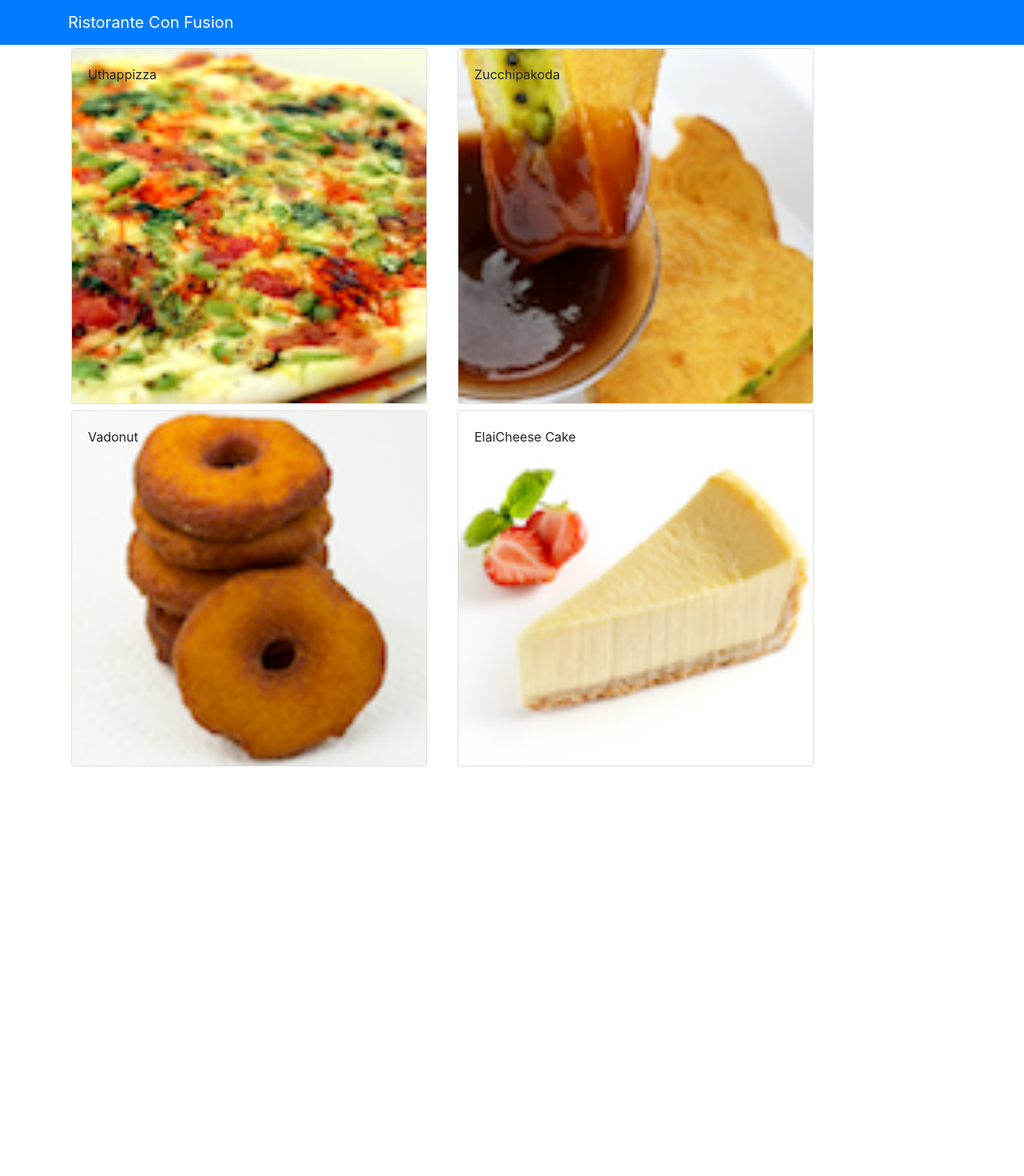
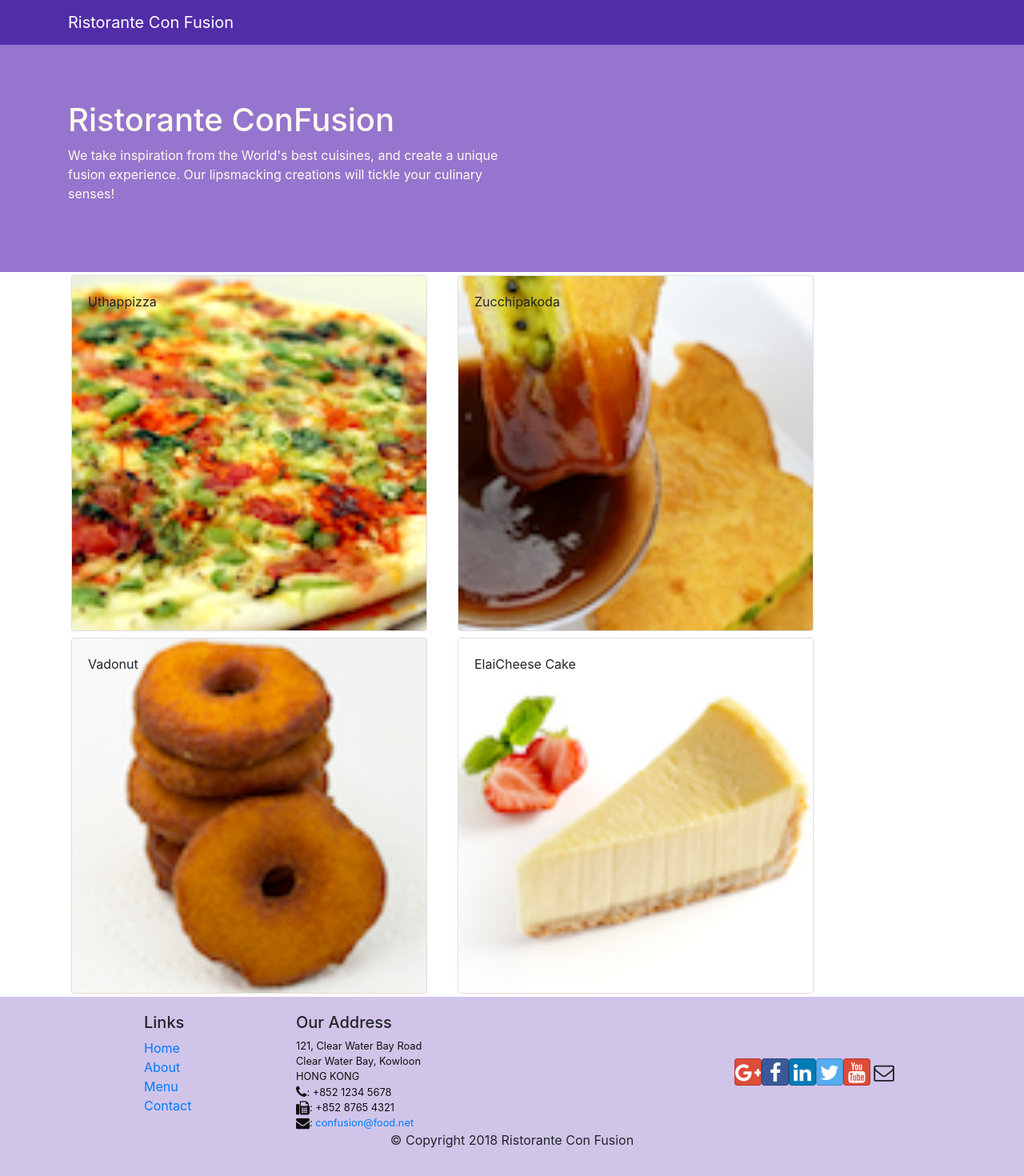
Before and after one commit to shivamkushwah0/react-front-end-, a React (Create React App) app: page / in a window 1280 px wide. Shown: the top 1470 px of the page at 80% size. Before the commit the page ends 962 px from the top, so only its background shows below. Built offline with nearby package versions, Linux system fonts and the light colour scheme.

Commit message:
header and footer

```diff
--- a/package.json
+++ b/package.json
@@ -34,5 +34,9 @@
       "last 1 firefox version",
       "last 1 safari version"
     ]
+  },
+  "devDependencies": {
+    "bootstrap-social": "^5.1.1",
+    "font-awesome": "^4.7.0"
   }
 }
--- a/public/index.html
+++ b/public/index.html
@@ -5,6 +5,7 @@
     <link rel="icon" href="%PUBLIC_URL%/favicon.ico" />
     <meta name="viewport" content="width=device-width, initial-scale=1" />
     <meta name="theme-color" content="#000000" />
+
     <meta
       name="description"
       content="Web site created using create-react-app"
--- /dev/null
+++ b/src/App.css
@@ -0,0 +1,34 @@
+.row-header{
+    margin:0px auto;
+    padding:0px auto;
+}
+
+.row-content {
+    margin:0px auto;
+    padding: 50px 0px 50px 0px;
+    border-bottom: 1px ridge;
+    min-height:400px;
+}
+
+.footer{
+    background-color: #D1C4E9;
+    margin:0px auto;
+    padding: 20px 0px 20px 0px;
+}
+.jumbotron {
+    padding:70px 30px 70px 30px;
+    margin:0px auto;
+    background: #9575CD ;
+    color:floralwhite;
+    border-radius: 0px;
+}
+
+address{
+    font-size:80%;
+    margin:0px;
+    color:#0f0f0f;
+}
+
+.navbar-dark {
+    background-color: #512DA8;
+}
--- /dev/null
+++ b/src/components/FooterComponent.js
@@ -0,0 +1,50 @@
+import React from 'react';
+
+function Footer(props) {
+    return(
+    <div className="footer">
+        <div className="container">
+            <div className="row justify-content-center">
+                <div className="col-4 offset-1 col-sm-2">
+                    <h5>Links</h5>
+                    <ul className="list-unstyled">
+                        <li><a href="#">Home</a></li>
+                        <li><a href="#">About</a></li>
+                        <li><a href="#">Menu</a></li>
+                        <li><a href="contactus.html">Contact</a></li>
+                    </ul>
+                </div>
+                <div className="col-7 col-sm-5">
+                    <h5>Our Address</h5>
+                    <address>
+		              121, Clear Water Bay Road<br />
+		              Clear Water Bay, Kowloon<br />
+		              HONG KONG<br />
+		              <i className="fa fa-phone fa-lg"></i>: +852 1234 5678<br />
+		              <i className="fa fa-fax fa-lg"></i>: +852 8765 4321<br />
+		              <i className="fa fa-envelope fa-lg"></i>: <a href="mailto:confusion@food.net">
+                         confusion@food.net</a>
+                    </address>
+                </div>
+                <div className="col-12 col-sm-4 align-self-center">
+                    <div className="text-center">
+                        <a className="btn btn-social-icon btn-google" href="http://google.com/+"><i className="fa fa-google-plus"></i></a>
+                        <a className="btn btn-social-icon btn-facebook" href="http://www.facebook.com/profile.php?id="><i className="fa fa-facebook"></i></a>
+                        <a className="btn btn-social-icon btn-linkedin" href="http://www.linkedin.com/in/"><i className="fa fa-linkedin"></i></a>
+                        <a className="btn btn-social-icon btn-twitter" href="http://twitter.com/"><i className="fa fa-twitter"></i></a>
+                        <a className="btn btn-social-icon btn-google" href="http://youtube.com/"><i className="fa fa-youtube"></i></a>
+                        <a className="btn btn-social-icon" href="mailto:"><i className="fa fa-envelope-o"></i></a>
+                    </div>
+                </div>
+            </div>
+            <div className="row justify-content-center">
+                <div className="col-auto">
+                    <p>© Copyright 2018 Ristorante Con Fusion</p>
+                </div>
+            </div>
+        </div>
+    </div>
+    )
+}
+
+export default Footer;
--- /dev/null
+++ b/src/components/HeaderComponent.js
@@ -0,0 +1,33 @@
+import React , {Component} from 'react' ;
+import {Navbar,NavbarBrand , Jumbotron} from 'reactstrap';
+
+
+class Header extends Component {
+    render () {
+    return(
+        <React.Fragment>
+        <Navbar dark>
+      <div className="container">
+      <NavbarBrand href="/">
+      Ristorante Con Fusion</NavbarBrand>
+      </div>
+      </Navbar>
+      <Jumbotron>
+      <div className="container">
+      <div className="row">
+      <div className="col-12 col-sm-6">
+      <h1>Ristorante ConFusion</h1>
+      <p>We take inspiration from the World's best cuisines, and create a unique fusion experience. Our lipsmacking creations will tickle your culinary senses!</p>
+      </div>
+      </div>
+
+      </div>
+
+      </Jumbotron>
+
+      </React.Fragment>
+    );
+    }
+}
+
+export default Header;
--- a/src/components/MainComponent.js
+++ b/src/components/MainComponent.js
@@ -1,9 +1,10 @@
 import React ,{Component} from 'react';
-import {Navbar,NavbarBrand} from 'reactstrap';
+
 import Menu from './MenuComponents';
 import {DISHES} from "../shared/dishes";
 import  DishDetail  from './DishDetailComponent';
-
+import Header from './HeaderComponent';
+import Footer from './FooterComponent';
 class Main extends Component {
 
   constructor(props){
@@ -23,18 +24,14 @@
   return (
 
     <div className="App">
-      <Navbar dark color="primary">
-      <div className="container">
-      <NavbarBrand href="/">
-      Ristorante Con Fusion</NavbarBrand>
-      </div>
-      </Navbar>
+      <Header />
       <div className="container">
       <Menu dishes={this.state.dishes}  onClick={(dishId) => this.onDishSelect(dishId)} />
       <DishDetail dish={this.state.dishes.filter((dish)=> dish.id===this.state.selectedDish)[0]}
       d={this.state.dishes.filter((dish)=> dish.id===this.state.selectedDish)}
       />
       </div>
+      < Footer />
 
     </div>
   );
--- a/src/components/MenuComponents.js
+++ b/src/components/MenuComponents.js
@@ -9,14 +9,14 @@
 function RenderMenuItem({dish , onClick} )
 {
   return (
-    <Card key={dish.id}  onClick={() =>onClick(dish.id)}>
+    <div className="card" key={dish.id}  onClick={() =>onClick(dish.id)}>
     <CardImg width="100%"  src={dish.image} alt={dish.name} />
     <CardImgOverlay>
     <CardTitle>
     {dish.name}
     </CardTitle>
     </CardImgOverlay>
-  </Card>
+  </div>
   );
 }
 
--- a/src/index.js
+++ b/src/index.js
@@ -4,7 +4,9 @@
 import './index.css';
 import App from './App';
 import * as serviceWorker from './serviceWorker';
-
+import 'font-awesome/css/font-awesome.css';
+import 'bootstrap-social/bootstrap-social.css';
+import './App.css'
 ReactDOM.render(
   <React.StrictMode>
     <App />
```
Also changed, not shown: 1 other file (tests, documents, lock files or other folders).
